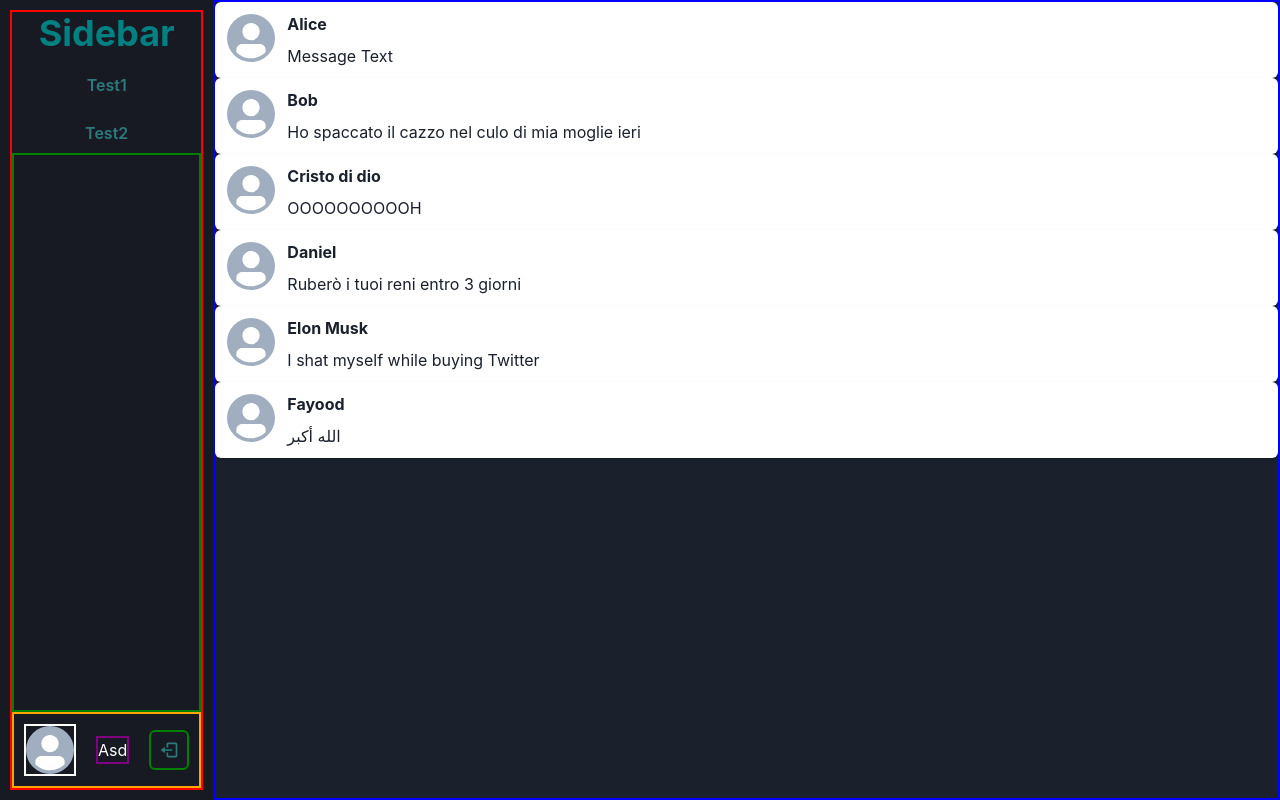
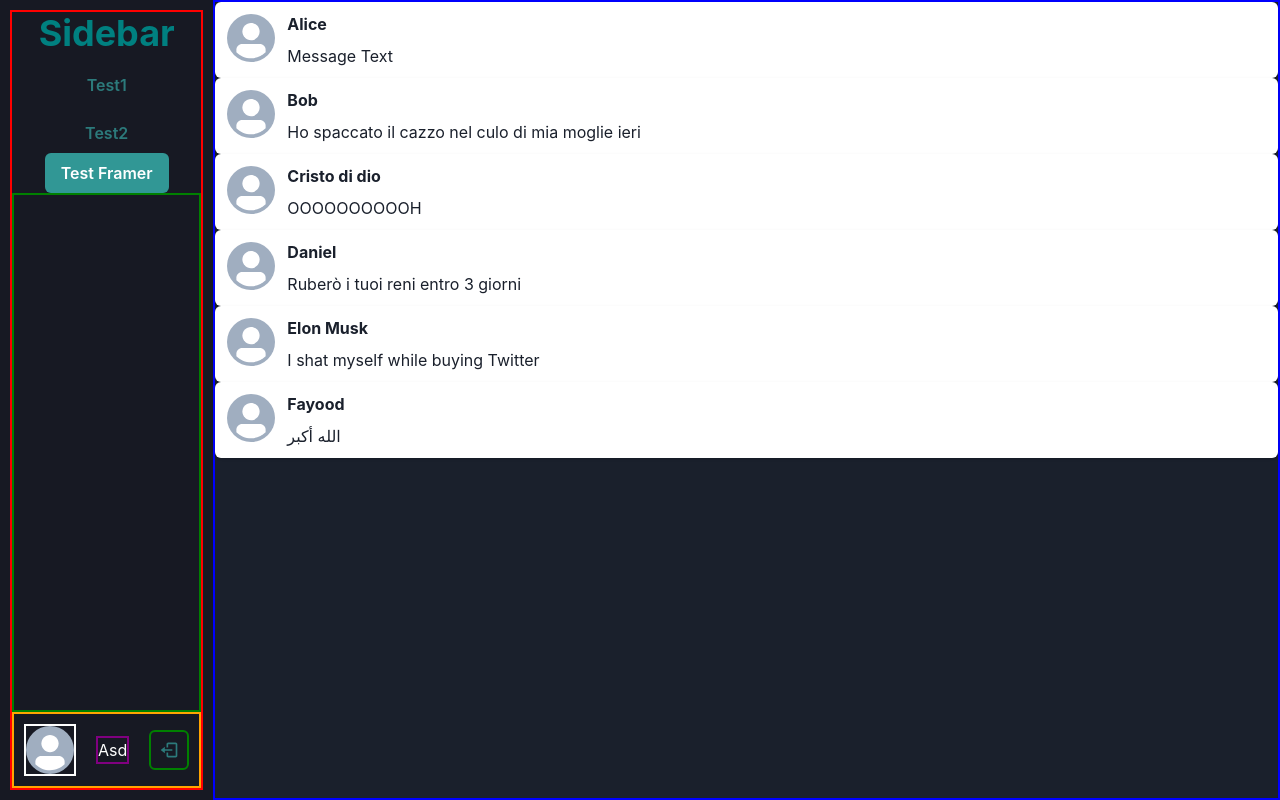
Before and after one commit to AleRosmo/yalk-frontend, a React (Create React App) app: page / in a window 1280 px wide. Built offline with nearby package versions, Linux system fonts and the light colour scheme.

Commit message:
Add Storybook

```diff
--- a/package.json
+++ b/package.json
@@ -15,12 +15,15 @@
     "@typescript-eslint/parser": "^5.59.0",
     "eslint": "^8.38.0",
     "eslint-plugin-chakra-ui": "^0.8.0",
+    "framer": "^2.3.0",
     "framer-motion": "^6.2.9",
+    "init": "^0.1.2",
     "react": "^18.2.0",
     "react-dom": "^18.2.0",
     "react-icons": "^4.8.0",
     "react-router-dom": "^6.10.0",
     "react-scripts": "5.0.1",
+    "storybook": "latest",
     "web-vitals": "^2.1.4"
   },
   "scripts": {
--- a/src/components/Sidebar/Sidebar.jsx
+++ b/src/components/Sidebar/Sidebar.jsx
@@ -1,4 +1,5 @@
 import { Button, Flex, Heading, Spacer, VStack } from '@chakra-ui/react';
+import { isValidMotionProp, motion } from 'framer-motion';
 import ProfileRow from '../ProfileRow/ProfileRow';
 export const Sidebar = () => {
   return (
@@ -18,6 +19,18 @@ export const Sidebar = () => {
           Test2
         </Button>
       </VStack>
+      <Button
+        as={motion.button}
+        variant="solid"
+        colorScheme="teal"
+        // drag="x"
+        // dragConstraints={{ left: -100, right: 100 }}
+        whileHover={{ scale: 1.1 }}
+        whileTap={{ scale: 0.9 }}
+        transition="0.25s linear"
+      >
+        Test Framer
+      </Button>
       <Spacer border="2px solid green" />
       <ProfileRow />
     </Flex>
```
Also changed, not shown: 1 other file (tests, documents, lock files or other folders).
